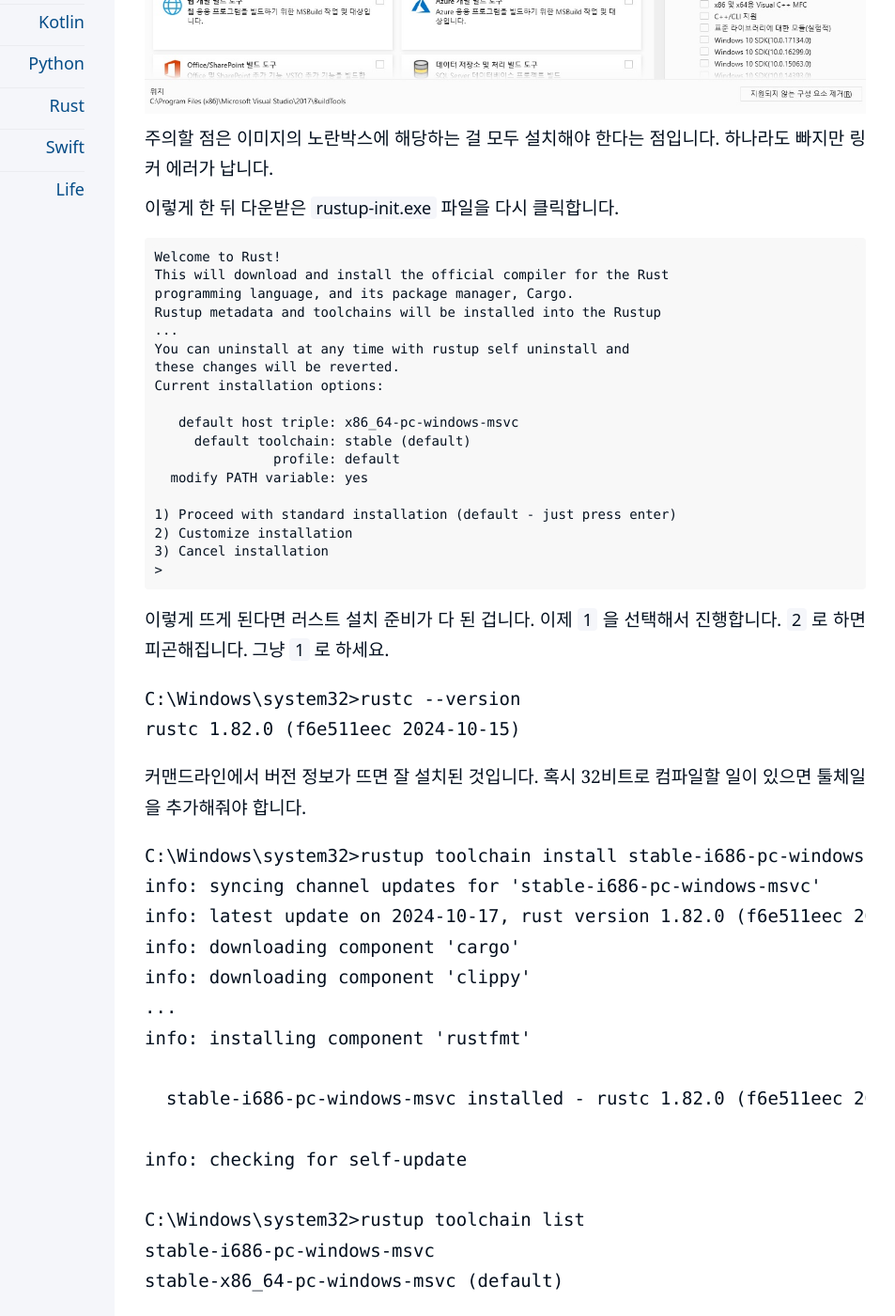
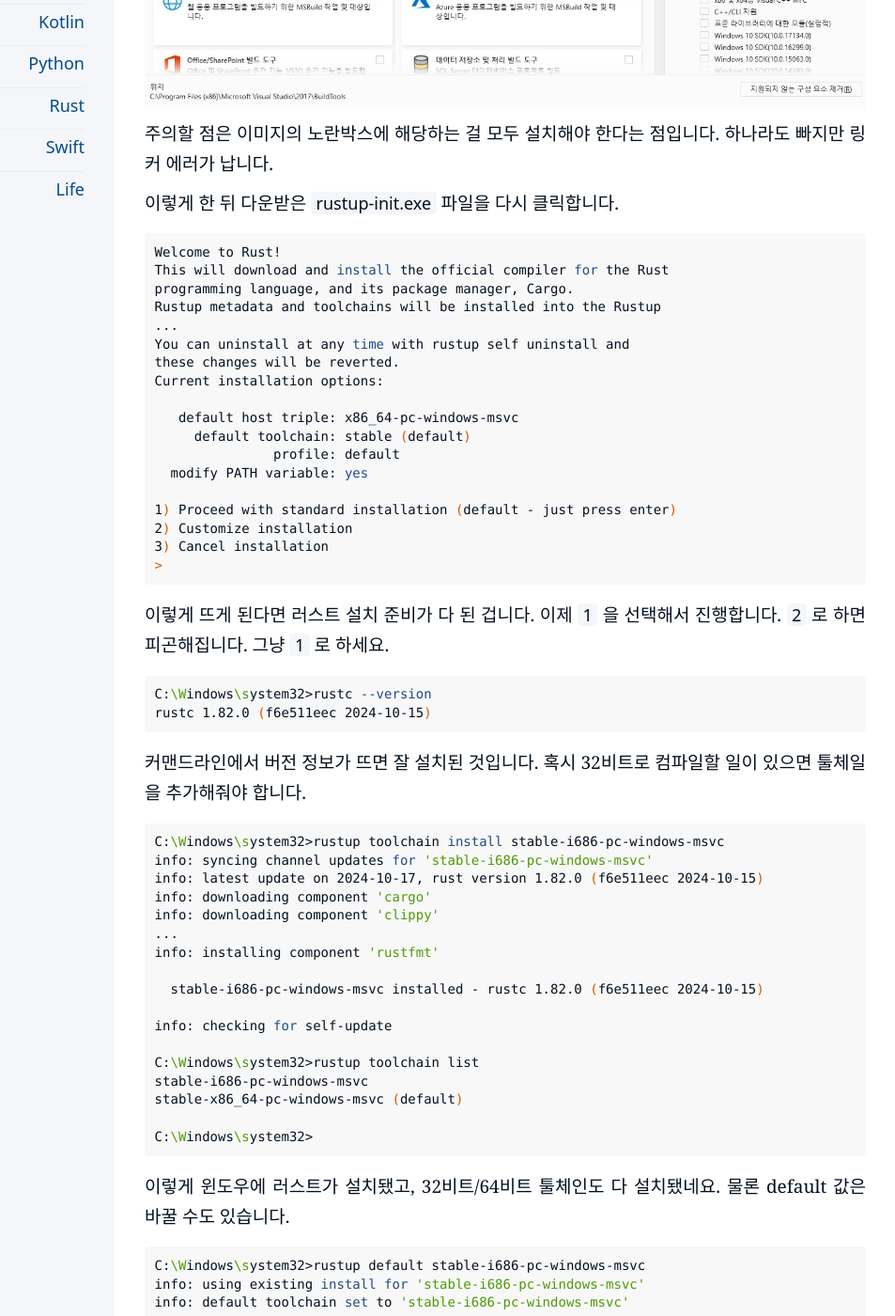
Before and after one commit to kiroshin/kiroshin.github.io, a Jekyll site: the page built from _posts/2024-10-28-rust-windows-install.md, in a window 1280 px wide and 1400 px high, scrolled down 2322 px. Shown: the whole window at 94% size, without its empty margins (198-1151 px from the left). Built offline with Jekyll 4.4.1, drawn with Linux system fonts in a browser that asks for light colours; some of the changed text lies outside the part shown.

Commit message:
Update 2024-10-28-rust-windows-install.md

````diff
--- a/_posts/2024-10-28-rust-windows-install.md
+++ b/_posts/2024-10-28-rust-windows-install.md
@@ -29,7 +29,7 @@
 
 다운받은 `rustup-init.exe` 파일을 클릭합니다.
 
-```
+```shell
 Rust Visual C++ prerequisites
 Rust requires a linker and Windows API libraries but they don't seem to be
 available. These components can be acquired through a Visual Studio installer.
@@ -49,9 +49,9 @@
 
 현재 Standalone MSVC compiler 2022 버전이 내려받아집니다. 윈도우 11 빌드 툴을 포함하고 있는데 굳이 최신 빌드툴을 내려받을 필요가 없습니다.
 
->> 2017: <https://aka.ms/vs/15/release/vs_buildtools.exe>
->> 2019: <https://aka.ms/vs/16/release/vs_buildtools.exe>
->> 2022: <https://aka.ms/vs/17/release/vs_buildtools.exe>
+>> * 2017: <https://aka.ms/vs/15/release/vs_buildtools.exe>
+>> * 2019: <https://aka.ms/vs/16/release/vs_buildtools.exe>
+>> * 2022: <https://aka.ms/vs/17/release/vs_buildtools.exe>
 
 저는 윈도우 10에 2017 버전을 설치했는데, 아무 문제없네요. 용량도 4G로 제일 적습니다. 2022 버전은 7G 입니다.
 
@@ -61,7 +61,7 @@
 
 이렇게 한 뒤 다운받은 `rustup-init.exe` 파일을 다시 클릭합니다.
 
-```
+```shell
 Welcome to Rust!
 This will download and install the official compiler for the Rust
 programming language, and its package manager, Cargo.
@@ -84,14 +84,14 @@
 
 이렇게 뜨게 된다면 러스트 설치 준비가 다 된 겁니다. 이제 `1` 을 선택해서 진행합니다. `2` 로 하면 피곤해집니다. 그냥 `1` 로 하세요.
 
-```dos
+```shell
 C:\Windows\system32>rustc --version
 rustc 1.82.0 (f6e511eec 2024-10-15)
 ```
 
 커맨드라인에서 버전 정보가 뜨면 잘 설치된 것입니다. 혹시 32비트로 컴파일할 일이 있으면 툴체일을 추가해줘야 합니다.
 
-```dos
+```shell
 C:\Windows\system32>rustup toolchain install stable-i686-pc-windows-msvc
 info: syncing channel updates for 'stable-i686-pc-windows-msvc'
 info: latest update on 2024-10-17, rust version 1.82.0 (f6e511eec 2024-10-15)
@@ -113,7 +113,7 @@
 
 이렇게 윈도우에 러스트가 설치됐고, 32비트/64비트 툴체인도 다 설치됐네요. 물론 default 값은 바꿀 수도 있습니다.
 
-```dos
+```shell
 C:\Windows\system32>rustup default stable-i686-pc-windows-msvc
 info: using existing install for 'stable-i686-pc-windows-msvc'
 info: default toolchain set to 'stable-i686-pc-windows-msvc'
@@ -152,7 +152,7 @@
 
 이렇게 했으면 커맨드라인에서 확인해봅니다.
 
-```dos
+```shell
 C:\Windows\system32>gcc --version
 gcc (MinGW-W64 x86_64-ucrt-posix-seh, built by Brecht Sanders, r2) 14.2.0
 Copyright (C) 2024 Free Software Foundation, Inc.
@@ -167,7 +167,7 @@
 음.. 이대로 두면 불편하니까 `make.exe` 라는 이름으로 하드링크 합니다(그냥 복사해도 상관없습니다).
 
 
-```dos
+```shell
 C:\mingw64\bin>mklink /h "make.exe" "mingw32-make.exe"
 하드 링크 작성: make.exe <<===>> mingw32-make.exe
 
````
